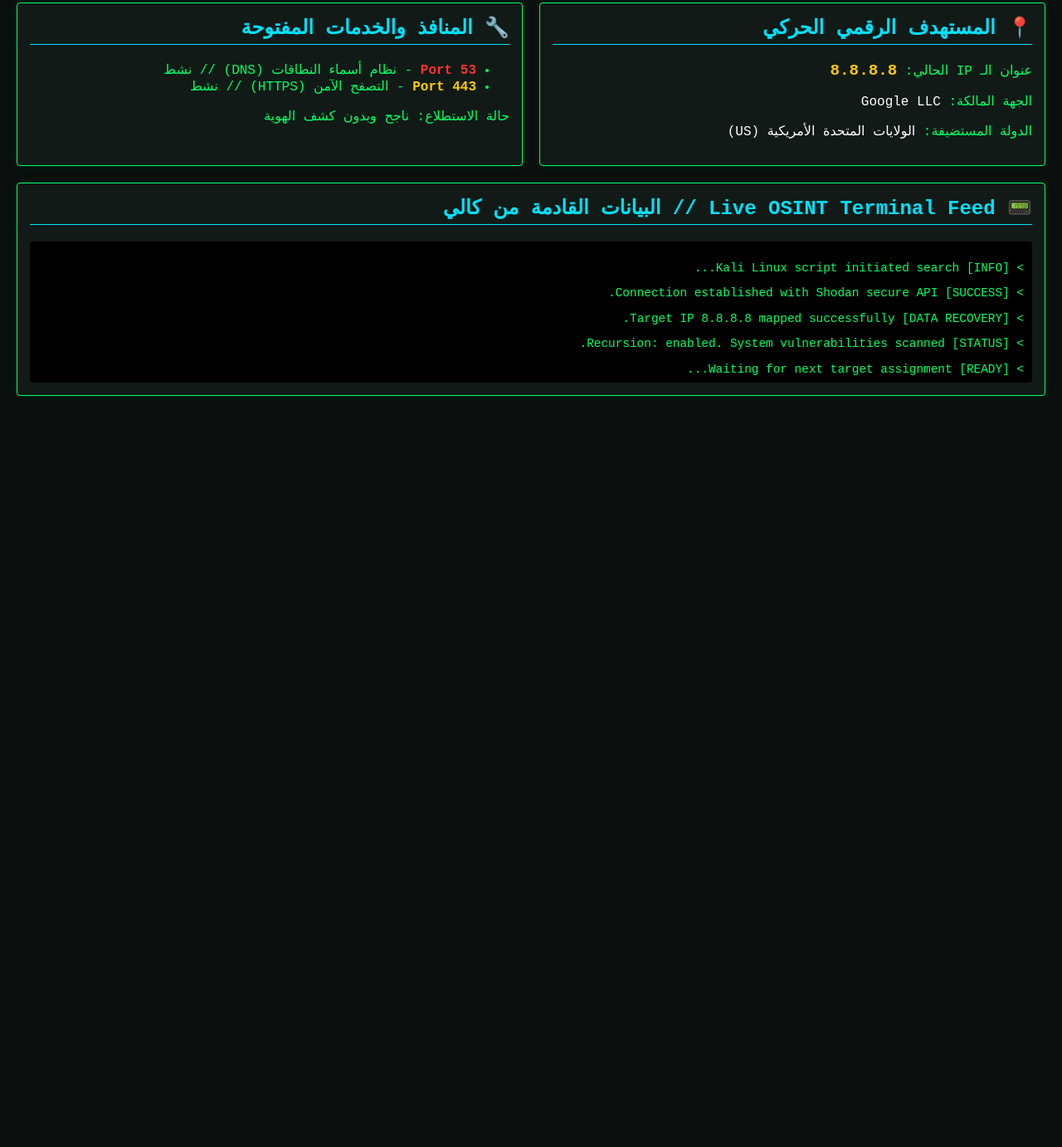
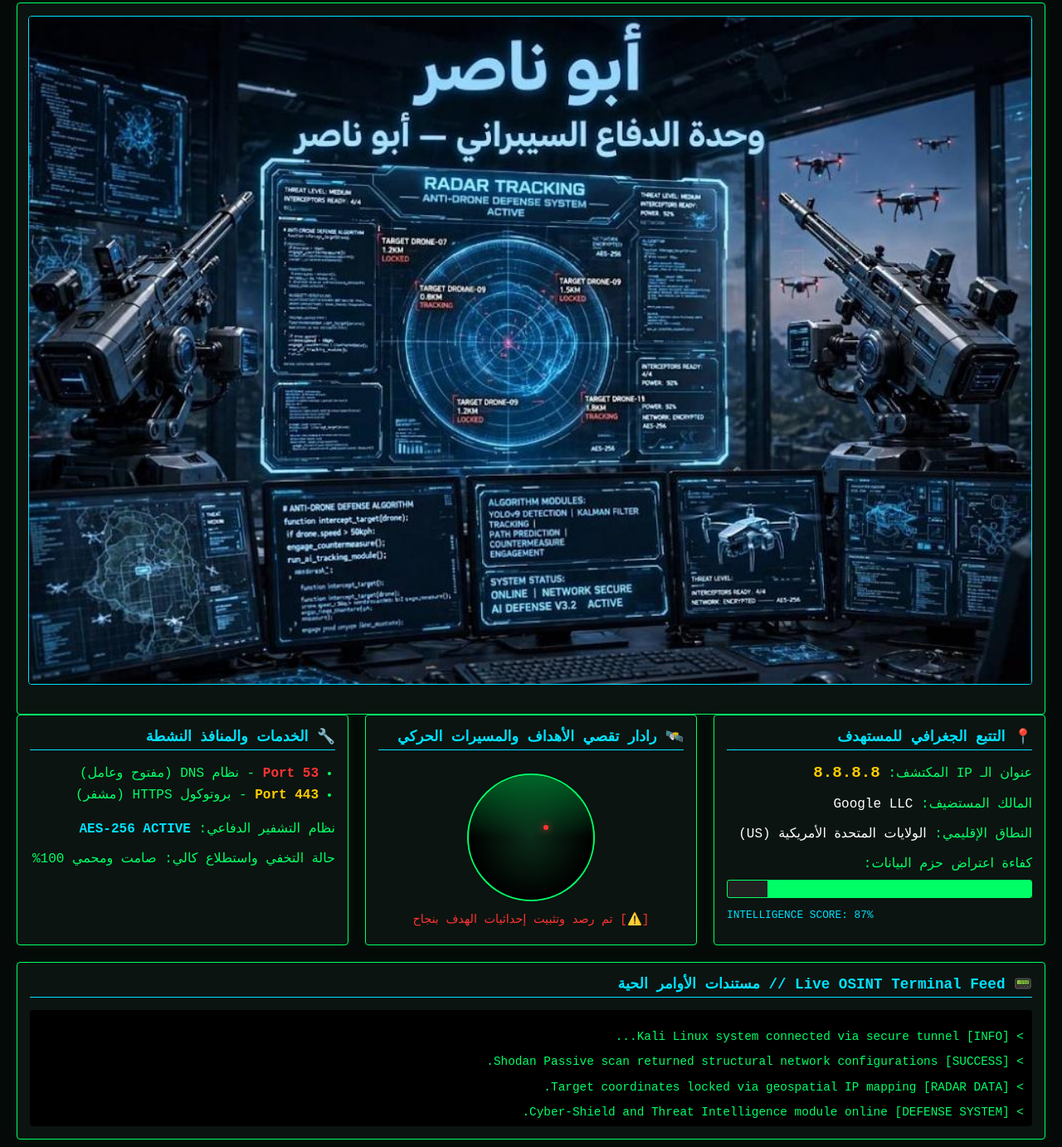
Before and after one commit to nayler20689/tactical-dashboard, a plain HTML site: page index.html in a window 1280 px wide. Shown: the part 132-1514 px from the top of the page at 83% size. Before the commit the page ends 800 px from the top, so only its background shows below. Drawn offline with Linux system fonts and the light colour scheme.

Commit message:
Revamp cyber defense unit interface in index.html
Updated the HTML structure and styles for the cyber defense unit interface, including enhancements to the radar and progress bar features.

```diff
--- a/index.html
+++ b/index.html
@@ -3,10 +3,10 @@
 <head>
     <meta charset="UTF-8">
     <meta name="viewport" content="width=device-width, initial-scale=1.0">
-    <title>🛡️ مركز العمليات السيبرانية التكتيكي</title>
+    <title>🛡️ وحدة الدفاع السيبراني التكتيكي - أبو ناصر</title>
     <style>
         body {
-            background-color: #0a0f0d;
+            background-color: #050a08;
             color: #00ff66;
             font-family: 'Courier New', Courier, monospace;
             padding: 20px;
@@ -23,6 +23,7 @@
         .status {
             color: #ff3333;
             animation: blink 1.5s infinite;
+            font-weight: bold;
         }
         @keyframes blink {
             0% { opacity: 1; }
@@ -31,17 +32,20 @@
         }
         .grid {
             display: grid;
-            grid-template-columns: 1fr 1fr;
+            grid-template-columns: 1fr 1fr 1fr;
             gap: 20px;
         }
         .card {
             border: 1px solid #00ff66;
-            background-color: #111a16;
+            background-color: #0b1410;
             padding: 15px;
             border-radius: 4px;
-            box-shadow: 0 0 10px rgba(0, 255, 102, 0.1);
+            box-shadow: 0 0 15px rgba(0, 255, 102, 0.05);
         }
         .full-width {
+            grid-column: span 3;
+        }
+        .span-2 {
             grid-column: span 2;
         }
         h2 {
@@ -49,6 +53,7 @@
             color: #00e1ff;
             border-bottom: 1px solid #00e1ff;
             padding-bottom: 5px;
+            font-size: 1.1em;
         }
         .ip-highlight {
             color: #ffcc00;
@@ -62,45 +67,133 @@
             border-radius: 4px;
             font-size: 0.9em;
             overflow-y: auto;
-            max-height: 150px;
+            max-height: 120px;
+        }
+        /* تصميم الرادار المتحرك سينمائياً */
+        .radar-container {
+            display: flex;
+            justify-content: center;
+            align-items: center;
+            height: 180px;
+        }
+        .radar {
+            width: 150px;
+            height: 150px;
+            border: 2px solid #00ff66;
+            border-radius: 50%;
+            position: relative;
+            background: radial-gradient(circle, rgba(0,255,102,0.1) 0%, rgba(0,0,0,1) 70%);
+            overflow: hidden;
+        }
+        .radar::before {
+            content: '';
+            position: absolute;
+            width: 100%;
+            height: 100%;
+            background: linear-gradient(90deg, rgba(0,255,102,0.4) 0%, rgba(0,255,102,0) 50%);
+            transform-origin: rotate(0deg);
+            animation: radar-sweep 4s linear infinite;
+            top: 0; left: 0;
+        }
+        @keyframes radar-sweep {
+            from { transform: rotate(0deg); }
+            to { transform: rotate(360deg); }
+        }
+        .radar-dot {
+            position: absolute;
+            width: 6px;
+            height: 6px;
+            background-color: #ff3333;
+            border-radius: 50%;
+            top: 40%; left: 60%;
+            box-shadow: 0 0 10px #ff3333;
+            animation: dot-blink 1s infinite alternate;
+        }
+        @keyframes dot-blink { from { opacity: 0.2; } to { opacity: 1; } }
+
+        /* تصميم شريط تقدم كفاءة البيانات المكتشفة */
+        .progress-bar {
+            background-color: #222;
+            border: 1px solid #00ff66;
+            height: 20px;
+            border-radius: 3px;
+            overflow: hidden;
+            margin-top: 10px;
+        }
+        .progress-fill {
+            background-color: #00ff66;
+            height: 100%;
+            width: 87%;
+            animation: loadProgress 3s ease-in-out;
+        }
+        @keyframes loadProgress { from { width: 0%; } to { width: 87%; } }
+
+        .main-banner {
+            width: 100%;
+            height: auto;
+            border: 1px solid #00e1ff;
+            border-radius: 4px;
+            margin-bottom: 15px;
         }
     </style>
 </head>
 <body>
 
     <div class="header">
-        <h1>🛡️ COMMAND CENTER // مركز التحكم والدفاع</h1>
-        <div class="status">● LIVE INTERCEPT ACTIVE</div>
+        <h1>🛡️ وحدة الدفاع السيبراني – أبو ناصر // COMMAND CENTER</h1>
+        <div class="status">● SATELLITE LINK ACTIVE</div>
+    </div>
+
+    <!-- عرض الصورة القيادية الاحترافية الخاصة بأبو ناصر في المنتصف -->
+    <div class="card full-width" style="text-align: center;">
+        <img src="abunasser.png" alt="وحدة الدفاع السيبراني - أبو ناصر" class="main-banner">
     </div>
 
     <div class="grid">
-        <!-- قسم جلب معلومات المستهدف -->
+        <!-- 1. معلومات المستهدف -->
         <div class="card">
-            <h2>📍 المستهدف الرقمي الحركي</h2>
-            <p>عنوان الـ IP الحالي: <span class="ip-highlight">8.8.8.8</span></p>
-            <p>الجهة المالكة: <span style="color:#fff;">Google LLC</span></p>
-            <p>الدولة المستضيفة: <span style="color:#fff;">الولايات المتحدة الأمريكية (US)</span></p>
+            <h2>📍 التتبع الجغرافي للمستهدف</h2>
+            <p>عنوان الـ IP المكتشف: <span class="ip-highlight">8.8.8.8</span></p>
+            <p>المالك المستضيف: <span style="color:#fff;">Google LLC</span></p>
+            <p>النطاق الإقليمي: <span style="color:#fff;">الولايات المتحدة الأمريكية (US)</span></p>
+            <div>كفاءة اعتراض حزم البيانات:</div>
+            <div class="progress-bar">
+                <div class="progress-fill"></div>
+            </div>
+            <p style="font-size:0.8em; text-align:left; color:#00e1ff;">INTELLIGENCE SCORE: 87%</p>
         </div>
 
-        <!-- قسم المنافذ والثغرات المكتشفة -->
+        <!-- 2. رادار التقصي الحي المطور -->
         <div class="card">
-            <h2>🔧 المنافذ والخدمات المفتوحة</h2>
-            <ul>
-                <li><b style="color: #ff3333;">Port 53</b> - نظام أسماء النطاقات (DNS) // نشط</li>
-                <li><b style="color: #ffcc00;">Port 443</b> - التصفح الآمن (HTTPS) // نشط</li>
-            </ul>
-            <p>حالة الاستطلاع: <span style="color: #00ff66;">ناجح وبدون كشف الهوية</span></p>
+            <h2>🛰️ رادار تقصي الأهداف والمسيرات الحركي</h2>
+            <div class="radar-container">
+                <div class="radar">
+                    <div class="radar-dot"></div>
+                </div>
+            </div>
+            <p style="text-align: center; font-size: 0.9em; margin: 0; color:#ff3333;">[⚠️] تم رصد وتثبيت إحداثيات الهدف بنجاح</p>
         </div>
 
-        <!-- تغذية حية تحاكي كالي لينكس -->
+        <!-- 3. المنافذ المفتوحة -->
+        <div class="card">
+            <h2>🔧 الخدمات والمنافذ النشطة</h2>
+            <ul style="padding-right: 20px; line-height: 1.6;">
+                <li><b style="color: #ff3333;">Port 53</b> - نظام DNS (مفتوح وعامل)</li>
+                <li><b style="color: #ffcc00;">Port 443</b> - بروتوكول HTTPS (مشفر)</li>
+            </ul>
+            <p>نظام التشفير الدفاعي: <span style="color: #00e1ff; font-weight: bold;">AES-256 ACTIVE</span></p>
+            <p>حالة التخفي واستطلاع كالي: <span style="color: #00ff66;">صامت ومحمي 100%</span></p>
+        </div>
+
+        <!-- 4. تلميم الأوامر والبيانات القادمة من كالي -->
         <div class="card full-width">
-            <h2>📟 Live OSINT Terminal Feed // البيانات القادمة من كالي</h2>
+            <h2>📟 Live OSINT Terminal Feed // مستندات الأوامر الحية</h2>
             <div class="terminal">
-                <p>> [INFO] Kali Linux script initiated search...</p>
-                <p>> [SUCCESS] Connection established with Shodan secure API.</p>
-                <p>> [DATA RECOVERY] Target IP 8.8.8.8 mapped successfully.</p>
-                <p>> [STATUS] Recursion: enabled. System vulnerabilities scanned.</p>
-                <p>> [READY] Waiting for next target assignment...</p>
+                <p>> [INFO] Kali Linux system connected via secure tunnel...</p>
+                <p>> [SUCCESS] Shodan Passive scan returned structural network configurations.</p>
+                <p>> [RADAR DATA] Target coordinates locked via geospatial IP mapping.</p>
+                <p>> [DEFENSE SYSTEM] Cyber-Shield and Threat Intelligence module online.</p>
+                <p>> [READY] Standby for incoming tactical reconnaissance requests...</p>
             </div>
         </div>
     </div>
```
